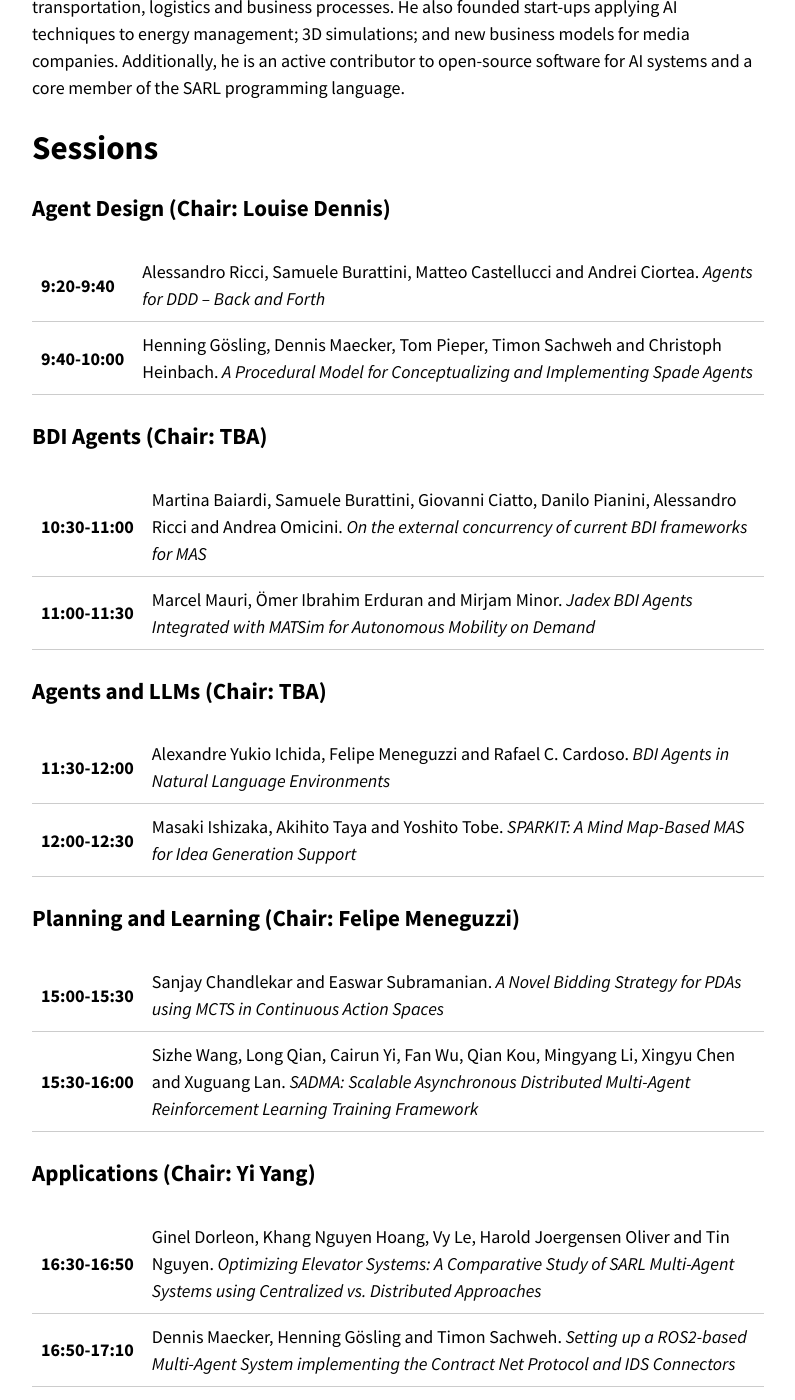
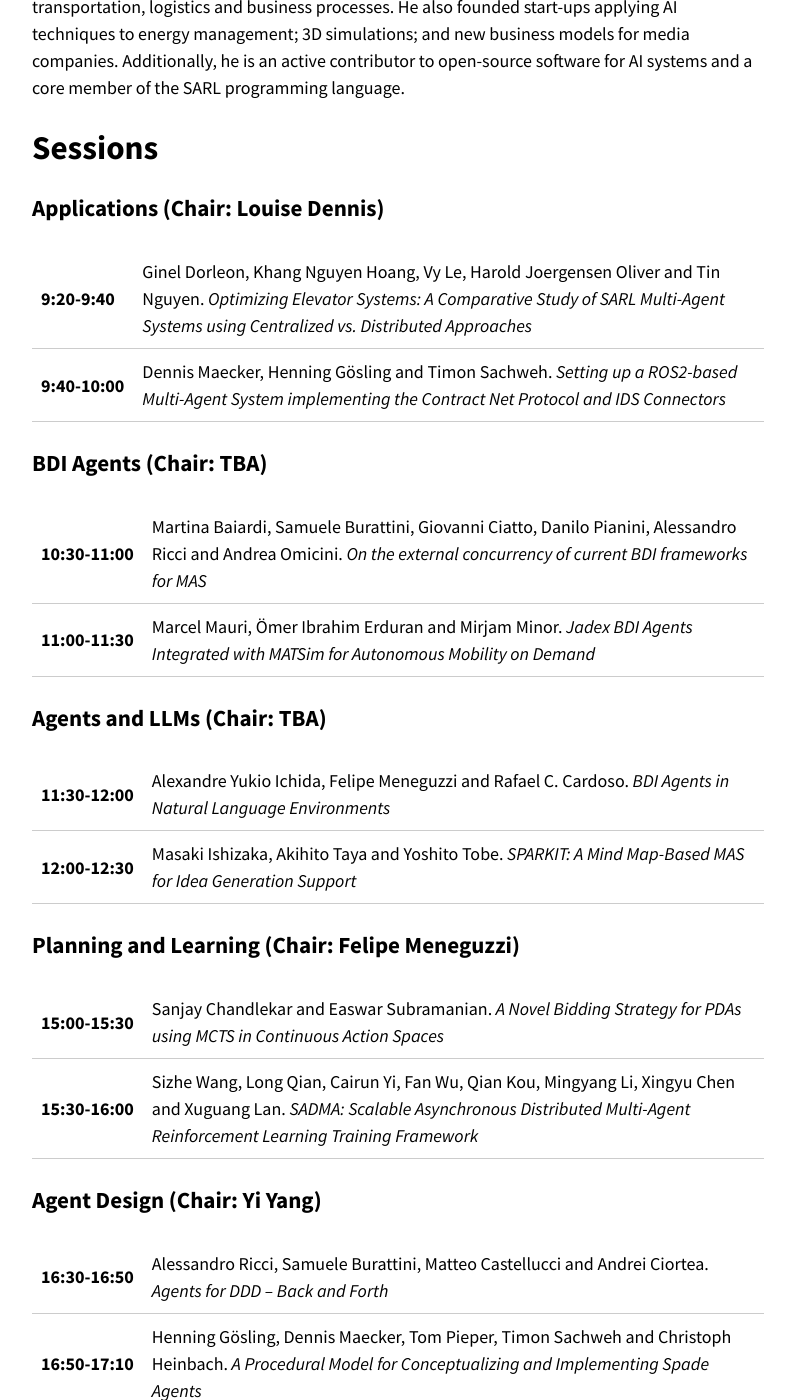
Before and after one commit to rafaelcaue/emas2024, a Jekyll site: the page built from program.md, in a window 1280 px wide and 1400 px high, scrolled down 2124 px. Shown: the whole window, without its empty margins (242-1037 px from the left). Built offline with Jekyll 4.4.1, drawn with Linux system fonts in a browser that asks for light colours; nearby versions of some CDN libraries; our own code applies the rules of GitHub Pages for plain Markdown files; part of the change alters nothing that is shown; some of the changed text lies outside the part shown.

```diff
--- a/program.md
+++ b/program.md
@@ -14,7 +14,7 @@ Invited talks are up to 60 minutes (up to 50 minutes of presentation and at leas
 |-----------------|----------------------------------------------------|---------------------------------------------------------------|
 | **8:00-8:30**   | Registration Opens                                 | Registration Opens                                            |
 | **8:30-9:20**   | Arrival & Welcome                                  | Arrival & Welcome                                             |
-| **9:20-10:00**  | [Session 1 (short): Agent Design](#s1)             | [Session 6 (short): Explainability and Trust](#s6)            |
+| **9:20-10:00**  | [Session 1 (short): Applications](#s1)             | [Session 6 (short): Explainability and Trust](#s6)            |
 | **10:00-10:30** | Coffee Break                                       | Coffee Break                                                  |
 | **10:30-11:30** | [Session 2: BDI Agents](#s2)                       | [Session 7: Correctness and Testing](#s7)                     |
 | **11:30-12:30** | [Session 3: Agents and LLMs](#s3)                  | [Session 8 (short): Cognitive Agents](#s8)                    |
@@ -22,7 +22,7 @@ Invited talks are up to 60 minutes (up to 50 minutes of presentation and at leas
 | **14:00-15:00** | [Invited Talk: Stephen Cranefield](#talk1)         | [Invited Talk: Sebastian Rodriguez](#talk2)                   |
 | **15:00-16:00** | [Session 4: Planning and Learning](#s4)            | [Community Discussion](https://forms.office.com/e/4MC4XtzVcb) |
 | **16:00-16:30** | Coffee Break                                       | Coffee Break                                                  |
-| **16:30-17:10** | [Session 5 (short): Applications](#s5)             | Community Discussion Overview and Closing                     |
+| **16:30-17:10** | [Session 5 (short): Agent Design](#s5)             | Community Discussion Overview and Closing                     |
 
 
 # Invited Talks
@@ -51,16 +51,16 @@ Invited talks are up to 60 minutes (up to 50 minutes of presentation and at leas
 
 # Sessions
 
-### <a id="s1"></a> **Agent Design (Chair: Louise Dennis)**
+### <a id="s1"></a> **Applications (Chair: Louise Dennis)**
 
 <table>
   <tr>
     <td NOWRAP><b>9:20-9:40</b></td>
-    <td>Alessandro Ricci, Samuele Burattini, Matteo Castellucci and Andrei Ciortea. <em>Agents for DDD – Back and Forth</em></td>
+    <td>Ginel Dorleon, Khang Nguyen Hoang, Vy Le, Harold Joergensen Oliver and Tin Nguyen. <em>Optimizing Elevator Systems: A Comparative Study of SARL Multi-Agent Systems using Centralized vs. Distributed Approaches</em></td>
   </tr>
   <tr>
     <td NOWRAP><b>9:40-10:00</b></td>
-    <td>Henning Gösling, Dennis Maecker, Tom Pieper, Timon Sachweh and Christoph Heinbach. <em>A Procedural Model for Conceptualizing and Implementing Spade Agents</em></td>
+    <td>Dennis Maecker, Henning Gösling and Timon Sachweh. <em>Setting up a ROS2-based Multi-Agent System implementing the Contract Net Protocol and IDS Connectors</em></td>
   </tr>
 </table>
 
@@ -103,16 +103,16 @@ Invited talks are up to 60 minutes (up to 50 minutes of presentation and at leas
   </tr>
 </table>
 
-### <a id="s5"></a> **Applications (Chair: Yi Yang)**
+### <a id="s5"></a> **Agent Design (Chair: Yi Yang)**
 
 <table>
   <tr>
     <td NOWRAP><b>16:30-16:50</b></td>
-    <td>Ginel Dorleon, Khang Nguyen Hoang, Vy Le, Harold Joergensen Oliver and Tin Nguyen. <em>Optimizing Elevator Systems: A Comparative Study of SARL Multi-Agent Systems using Centralized vs. Distributed Approaches</em></td>
+    <td>Alessandro Ricci, Samuele Burattini, Matteo Castellucci and Andrei Ciortea. <em>Agents for DDD – Back and Forth</em></td>
   </tr>
   <tr>
     <td NOWRAP><b>16:50-17:10</b></td>
-    <td>Dennis Maecker, Henning Gösling and Timon Sachweh. <em>Setting up a ROS2-based Multi-Agent System implementing the Contract Net Protocol and IDS Connectors</em></td>
+    <td>Henning Gösling, Dennis Maecker, Tom Pieper, Timon Sachweh and Christoph Heinbach. <em>A Procedural Model for Conceptualizing and Implementing Spade Agents</em></td>
   </tr>
 </table>
 
```
